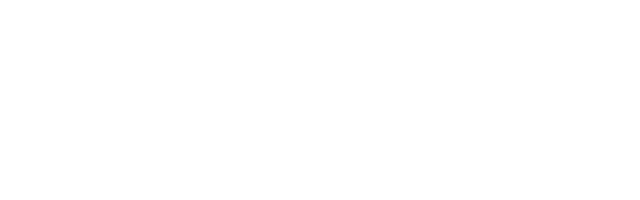
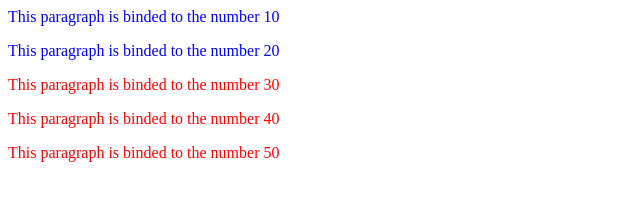
Before and after one commit to brenoyano/d3js, a plain HTML site: page index.html in a window 1280 px wide. Shown: the whole page, without its empty margins (0-640 px from the left). Drawn offline with nearby package versions, Linux system fonts and the light colour scheme.

Commit message:
New Files

```diff
--- /dev/null
+++ b/app.js
@@ -0,0 +1,35 @@
+d3.csv( 'data.csv' ).then(function( data ){
+                            console.log( data )
+                          })
+
+let dataset = [10, 20, 30, 40, 50]
+
+let el      = d3.select( 'body' )
+    .selectAll( 'p' )
+    .data( dataset )
+    .enter()
+    .append( 'p' )
+    .text( function( d ) {
+        return 'This paragraph is binded to the number ' + d;
+    })
+    //  .append( 'p )
+    .attr( 'class', function( d ) {
+        if(d > 25) {
+            return 'foo';
+        } else{
+            return null;
+          }
+    } )
+    //  .attr( 'class', 'bar' )
+    //  .classed( 'foo', true )
+    .classed( 'bar', function( d ){
+        return d < 25;
+    } )
+    .style( 'color', function( d ) {
+        if( d > 25 ){
+            return 'red';
+        } else{
+            return 'blue';
+        }
+
+    })
--- /dev/null
+++ b/data.csv
@@ -0,0 +1 @@
+10,20,30,40,50
--- a/index.html
+++ b/index.html
@@ -1,16 +1,8 @@
-<!DOCTYPE html>
-<html lan="en">
+<html>
 <head>
-	<meta charset="UTF-8">
-	<title>Javascript Examples</title>
 </head>
 <body>
-
-<script>
- let numbers		= [1,2,3,4,4];
- console.log( numbers );
-</script>
-
-
+<script src="https://d3js.org/d3.v5.min.js"></script>
+<script src="app.js"></script>
 </body>
-	</html>
+</html>
```
Also changed, not shown: 2 other files.
